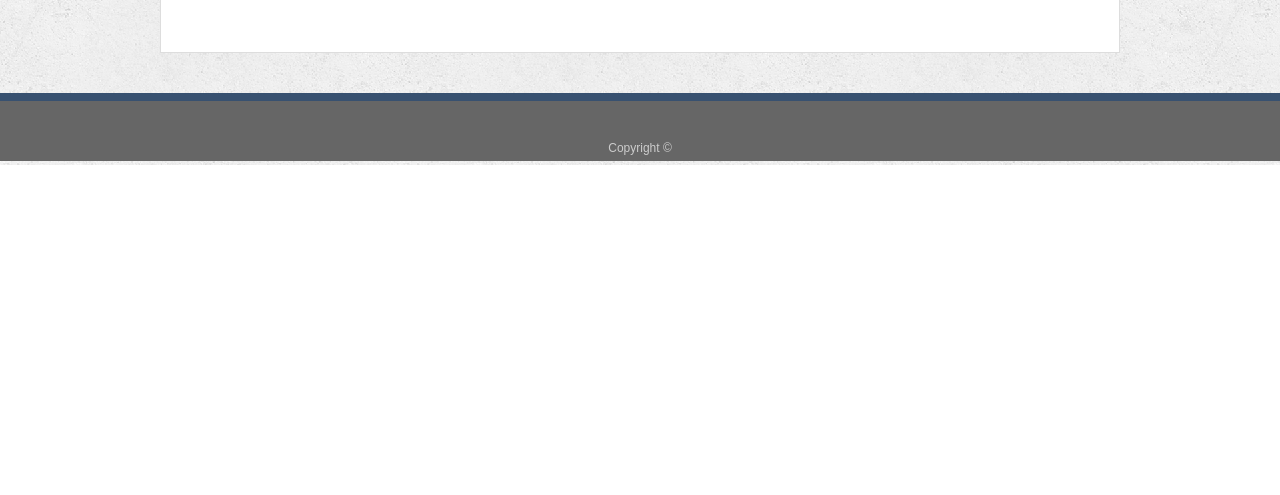
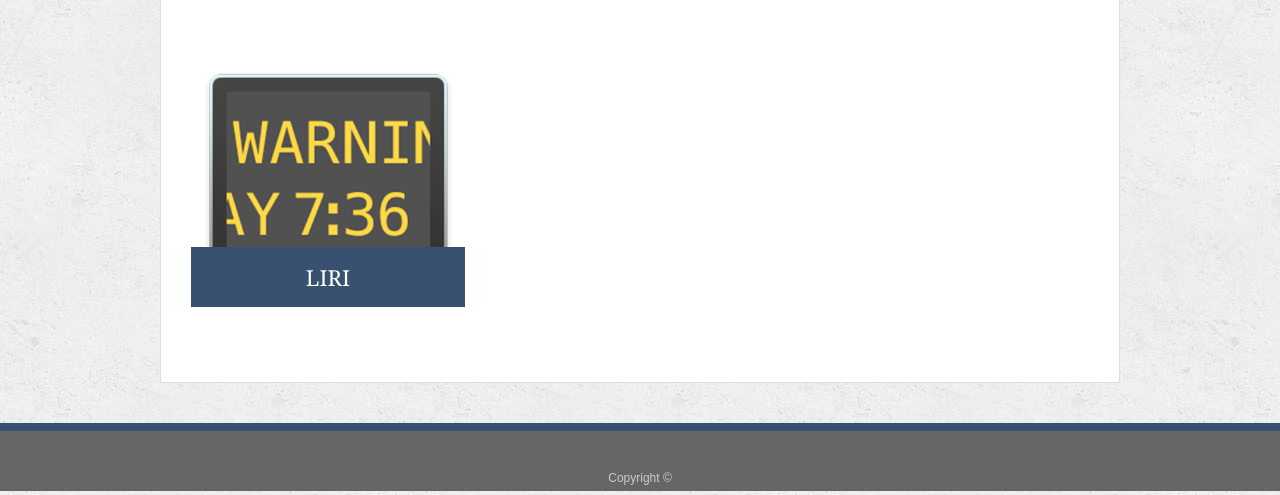
Before and after one commit to dylanjwright/Responsive-Portfolio, a plain HTML site: page portfolio.html in a window 1280 px wide. Shown: the part 1216-1711 px from the top of the page. Before the commit the page ends 1381 px from the top, so only its background shows below. Drawn offline with Linux system fonts and the light colour scheme.

Commit message:
added LIRI homework

```diff
--- a/portfolio.html
+++ b/portfolio.html
@@ -65,6 +65,12 @@
         <h3><a href="https://katjadulmaine.github.io/Project1/" class="linkscolor" alt="Proj1"> Project 1</a></h3>
       </div>
 
+      <div class="work">
+        <img src="assets/images/consoleimg.jpg" alt="liri">
+
+        <h3><a href="https://github.com/dylanjwright/liri-node-app" class="linkscolor" alt="Proj1"> LIRI</a></h3>
+      </div>
+
     </section>
 
   </div>
```
Also changed, not shown: assets/images/consoleimg.jpg (added).
